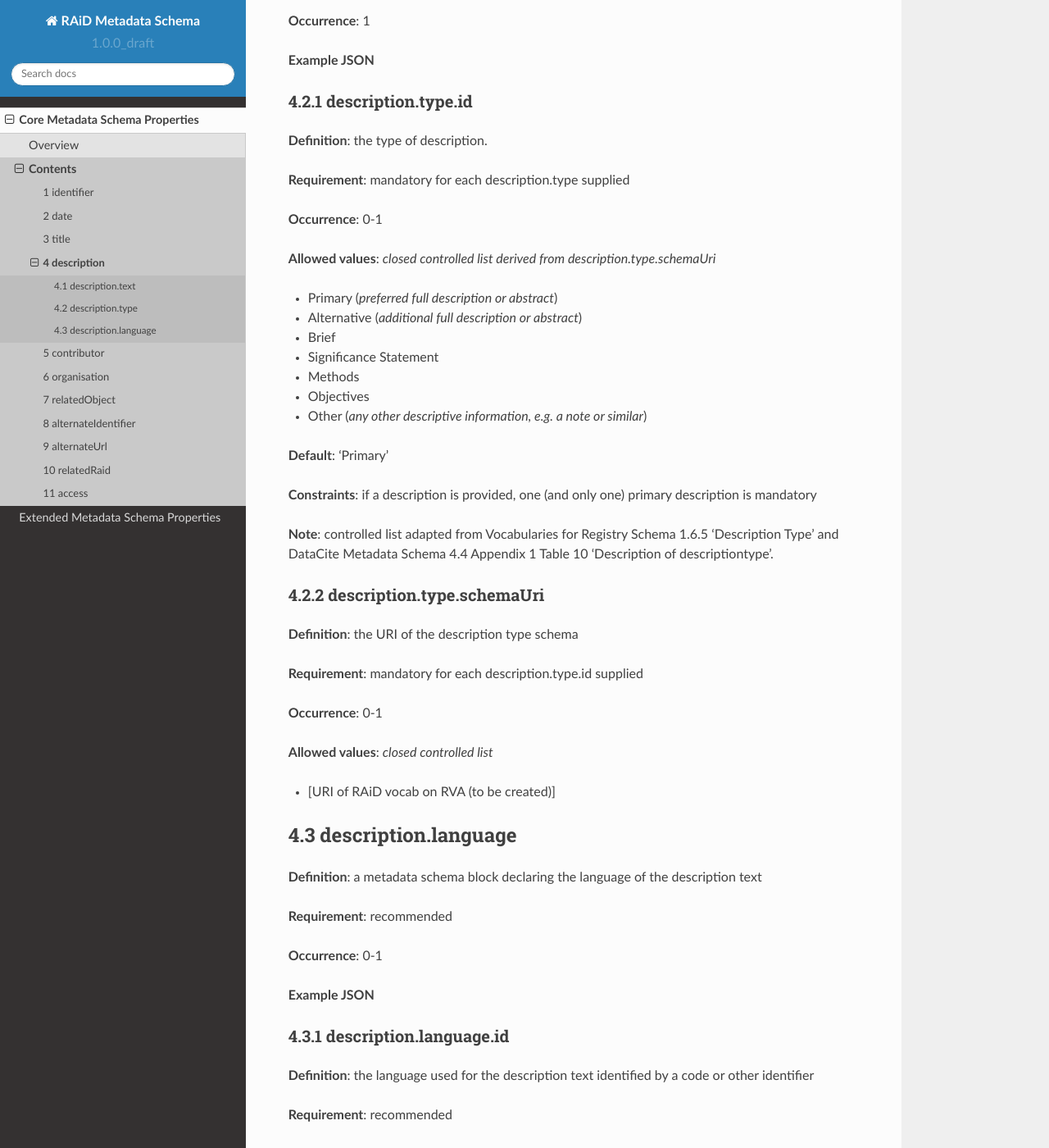
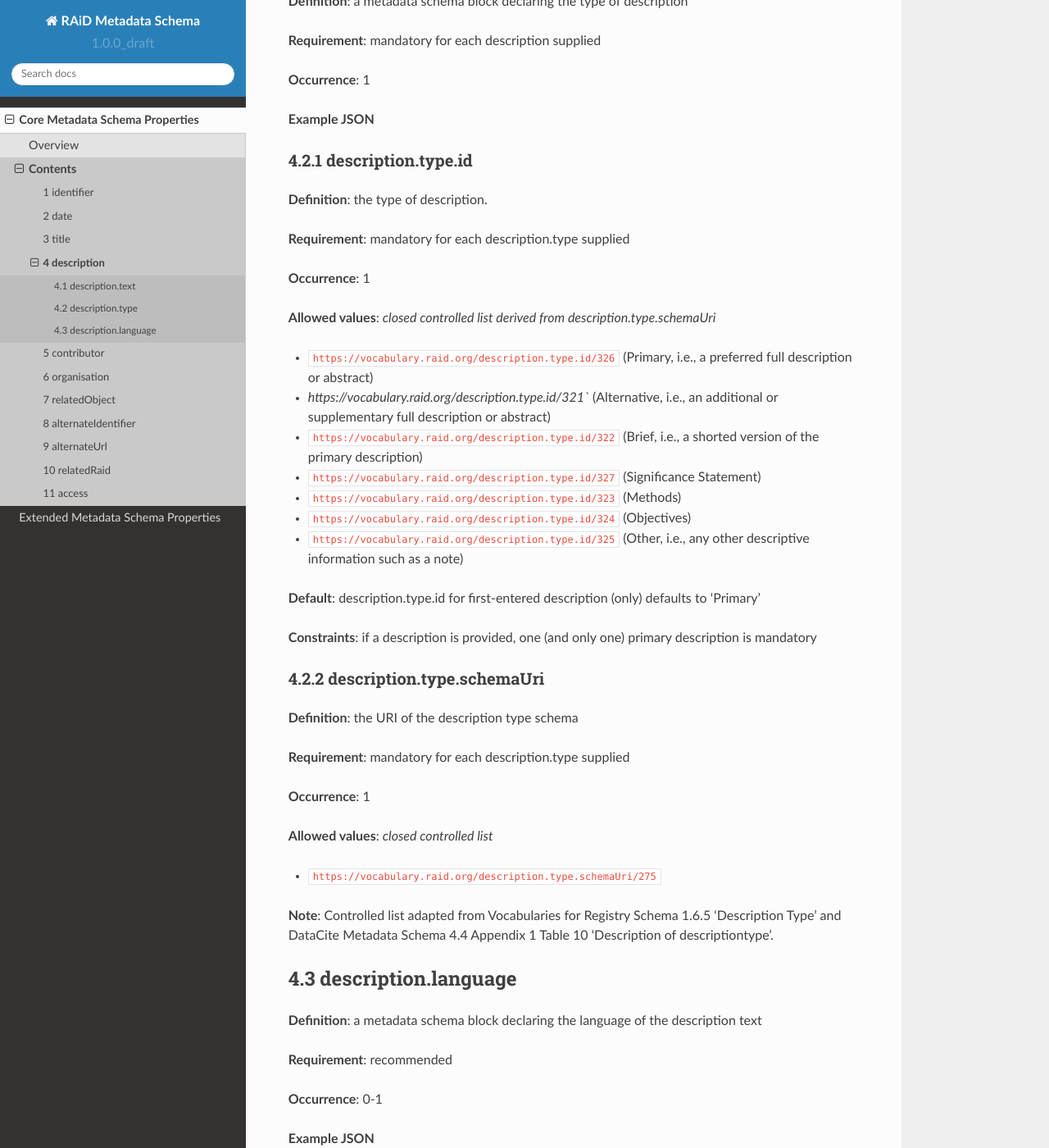
Before and after one commit to au-research/raid-metadata, a Sphinx documentation site: the page built from rtd/docs/source/core/descriptions.rst, in a window 1280 px wide and 1400 px high, scrolled down 982 px. Shown: the whole window at 82% size. Built offline with Sphinx 7.4.7 and the Read the Docs theme 2.0.0, drawn with Linux system fonts in a browser that asks for light colours; pages that are not in the unit, such as notebooks, are missing from menus; some of the changed text lies outside the part shown.

Commit message:
Update and standardise description.rst
Standardise definition, occurrence, and note. Update controlled lists to RVA. Make other minor corrections.

```diff
--- a/rtd/docs/source/core/contributors.rst
+++ b/rtd/docs/source/core/contributors.rst
@@ -81,7 +81,7 @@
 * ``https://vocabulary.raid.org/contributor.position.id/314`` (Consultant, e.g., someone hired as a contract researcher by the project)
 * ``https://vocabulary.raid.org/contributor.position.id/315`` (Other Participant not covered by one of the positions above, e.g., 'member' or 'other significant contributor')
 
-**Default**: first-entered Contributor (only) defaults to 'Principal or Chief Investigator'
+**Default**: contributor.position.id for first-entered contributor (only) defaults to 'Principal or Chief Investigator'
 
 .. _5.3.2-contributor.position.id.schemaUri:
 
--- a/rtd/docs/source/core/descriptions.rst
+++ b/rtd/docs/source/core/descriptions.rst
@@ -19,15 +19,17 @@
 4.1 description.text
 --------------------
 
-**Definition**: a project description that may include any additional information that does not fit in the other categories
+**Definition**: a project description that may include any additional information not captured by other metadata properties
 
 **Requirement**: mandatory for each description supplied
 
-**Occurrence**: 0-1
+**Occurrence**: 1
 
 **Allowed values**: free text
 
 **Constraints**: maximum 1000 characters
+
+**Note**: Descriptions are intended to be flexible, and projects can use them liberally to capture information about the project that is not recorded elsewhere in the RAiD.
 
 . 4.2-description.type:
 
@@ -51,23 +53,21 @@
 
 **Requirement**: mandatory for each description.type supplied
 
-**Occurrence**: 0-1
+**Occurrence**: 1
 
 **Allowed values**: *closed controlled list derived from description.type.schemaUri*
 
-* Primary (*preferred full description or abstract*)
-* Alternative (*additional full description or abstract*)
-* Brief
-* Significance Statement
-* Methods
-* Objectives
-* Other (*any other descriptive information, e.g. a note or similar*)
+* ``https://vocabulary.raid.org/description.type.id/326`` (Primary, i.e., a preferred full description or abstract)
+* `https://vocabulary.raid.org/description.type.id/321`` (Alternative, i.e., an additional or supplementary full description or abstract)
+* ``https://vocabulary.raid.org/description.type.id/322`` (Brief, i.e., a shorted version of the primary description)
+* ``https://vocabulary.raid.org/description.type.id/327`` (Significance Statement)
+* ``https://vocabulary.raid.org/description.type.id/323`` (Methods)
+* ``https://vocabulary.raid.org/description.type.id/324`` (Objectives)
+* ``https://vocabulary.raid.org/description.type.id/325`` (Other, i.e., any other descriptive information such as a note)
 
-**Default**: 'Primary'
+**Default**: description.type.id for first-entered description (only) defaults to 'Primary'
 
 **Constraints**: if a description is provided, one (and only one) primary description is mandatory
-
-**Note**: controlled list adapted from Vocabularies for Registry Schema 1.6.5 'Description Type' and DataCite Metadata Schema 4.4 Appendix 1 Table 10 'Description of descriptiontype'.
 
 .. _4.2.2-description.type.id.schemaUri:
 
@@ -76,13 +76,15 @@
 
 **Definition**: the URI of the description type schema
 
-**Requirement**: mandatory for each description.type.id supplied
+**Requirement**: mandatory for each description.type supplied
 
-**Occurrence**: 0-1
+**Occurrence**: 1
 
 **Allowed values**: *closed controlled list*
 
-* [URI of RAiD vocab on RVA (to be created)]
+* ``https://vocabulary.raid.org/description.type.schemaUri/275``
+
+**Note**: Controlled list adapted from Vocabularies for Registry Schema 1.6.5 'Description Type' and DataCite Metadata Schema 4.4 Appendix 1 Table 10 'Description of descriptiontype'.
 
 .. _4.3-description.language:
 
@@ -125,6 +127,6 @@
 
 **Allowed values**: *closed controlled list of allowed language schemas*
 
-* ``https://www.iso.org/standard/39534.html``
+* ``https://vocabulary.raid.org/description.language.schemaUri/240``
 
-**Note**: Currently limited to ISO 639-3 three-letter code.
+**Note**: Currently limited to ISO 639-3 three-letter code (https://www.iso.org/standard/39534.html).
```
